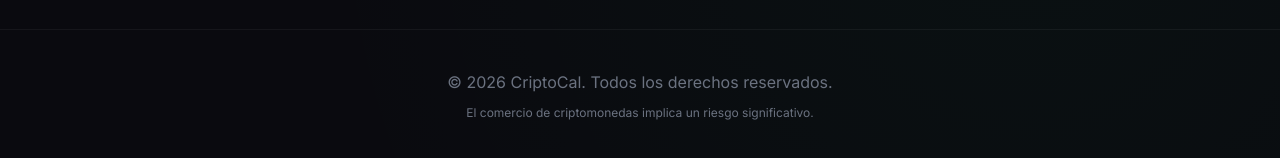
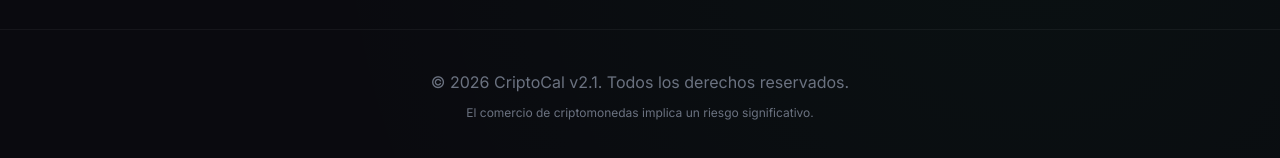
Before and after one commit to jefer31/criptocal, a Next.js app: page / in a window 1280 px wide. Shown: the part 1232-1390 px from the top of the page. Built offline with nearby package versions, Linux system fonts and the light colour scheme.

Commit message:
chore: bump version to 2.1 and remove AI mentions

```diff
--- a/package.json
+++ b/package.json
@@ -1,6 +1,6 @@
 {
   "name": "cripto-app",
-  "version": "0.1.0",
+  "version": "2.1.0",
   "private": true,
   "scripts": {
     "dev": "next dev",
--- a/src/app/page.tsx
+++ b/src/app/page.tsx
@@ -127,7 +127,7 @@
         color: 'var(--text-muted)',
         marginTop: '50px'
       }}>
-        <p>© {new Date().getFullYear()} CriptoCal. Todos los derechos reservados.</p>
+        <p>© {new Date().getFullYear()} CriptoCal v2.1. Todos los derechos reservados.</p>
         <p style={{ fontSize: '12px', marginTop: '10px' }}>
           El comercio de criptomonedas implica un riesgo significativo.
         </p>
--- a/src/components/PricingModal.tsx
+++ b/src/components/PricingModal.tsx
@@ -90,7 +90,6 @@
               <li style={{ marginBottom: '10px' }}>✅ <strong>Ahorras $30 USDT (2 meses gratis)</strong></li>
               <li style={{ marginBottom: '10px' }}>✅ 0% Anuncios y publicidad</li>
               <li style={{ marginBottom: '10px' }}>✅ Alertas VIP instantáneas</li>
-              <li style={{ marginBottom: '10px' }}>✅ Acceso prioritario a Inteligencia Artificial (Futuro)</li>
             </ul>
             <button
               className="btn-primary"
```
